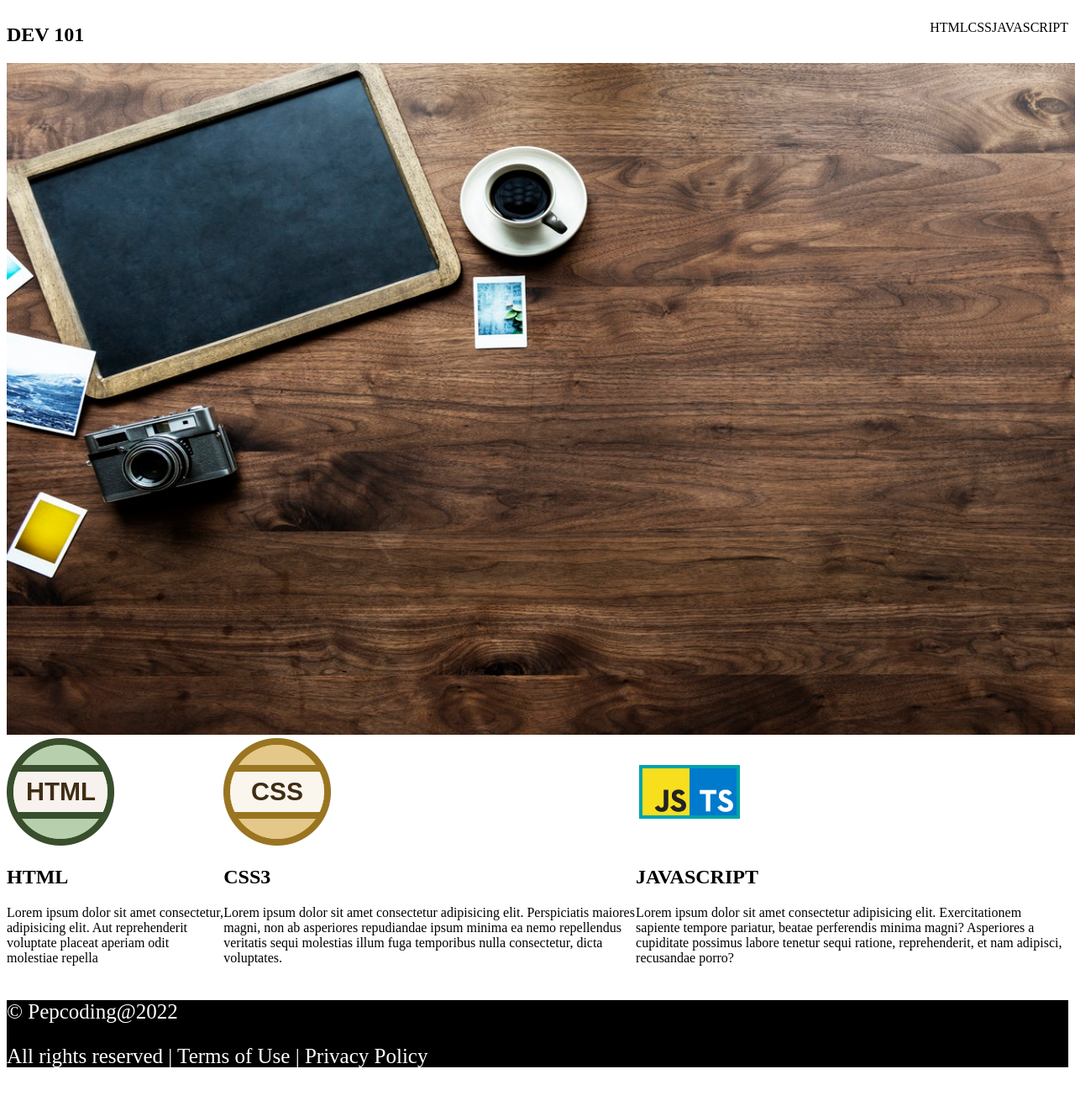
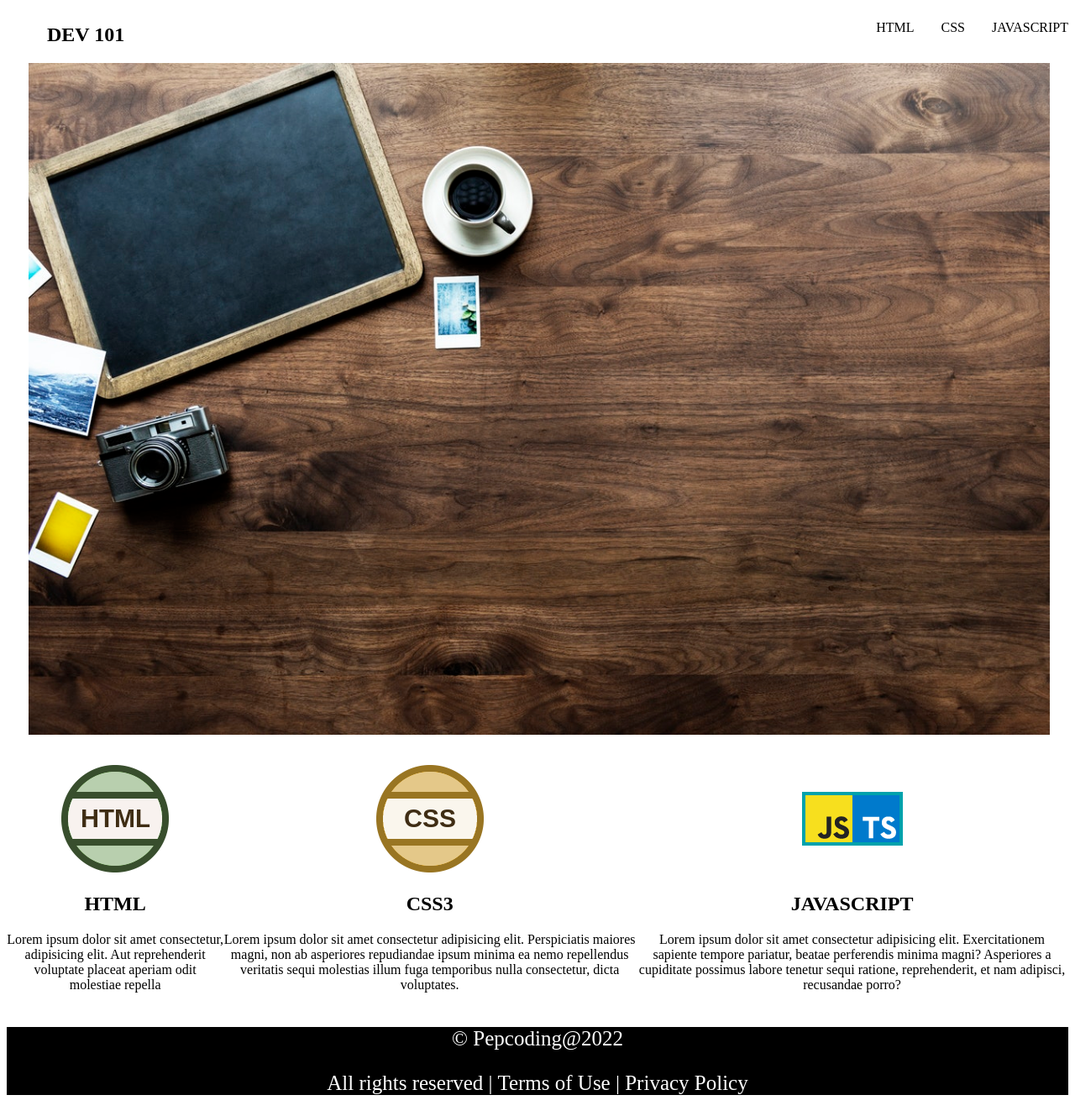
Before and after one commit to goelabhishek694/learnMERN, a PHP site: page / in a window 1280 px wide; the page is wider, and only the part inside the window is pictured. Shown: that part at 84% size. Before the commit the page ends 1271 px from the top of that part, so only its background shows below. Run offline with PHP 8.4, Linux system fonts and the light colour scheme.

Commit message:
partial css

```diff
--- a/html/website/style.css
+++ b/html/website/style.css
@@ -1,6 +1,11 @@
+h1{
+    margin-left: 3rem;
+}
 li{
     list-style: none;
+    margin-left:2rem;
 }
+
 .navbar>nav{
     display: flex;
     justify-content: space-between;
@@ -10,17 +15,23 @@ ul{
 
 }
 img[src="images/lap.jpeg"]{
-    height:800px;
-    width: 1400px;
+    height:100vh;
+    width: 95vw;
+    margin-left: 2vw;
+    margin-right: 2vw;
 }
 .skills {
     display: flex;
 }
+.skills>div{
+    text-align: center;
+    margin-top: 2rem;
+}
 
 .footer{
-    height: 80px;
     background-color: black;
     color: white;
+    text-align: center;
 }
 
 .footer>p{
```
Also changed, not shown: html/learning/flexbox.html (+13 -1 lines).
